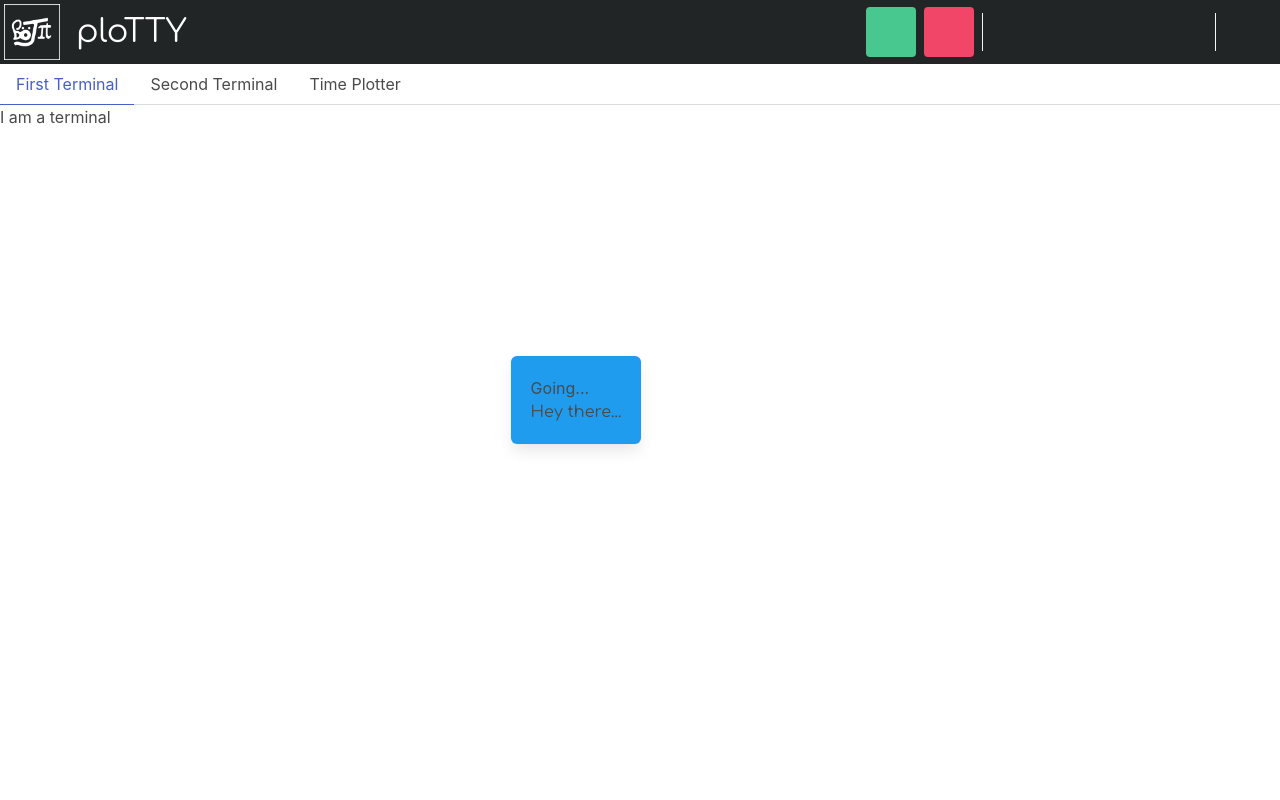
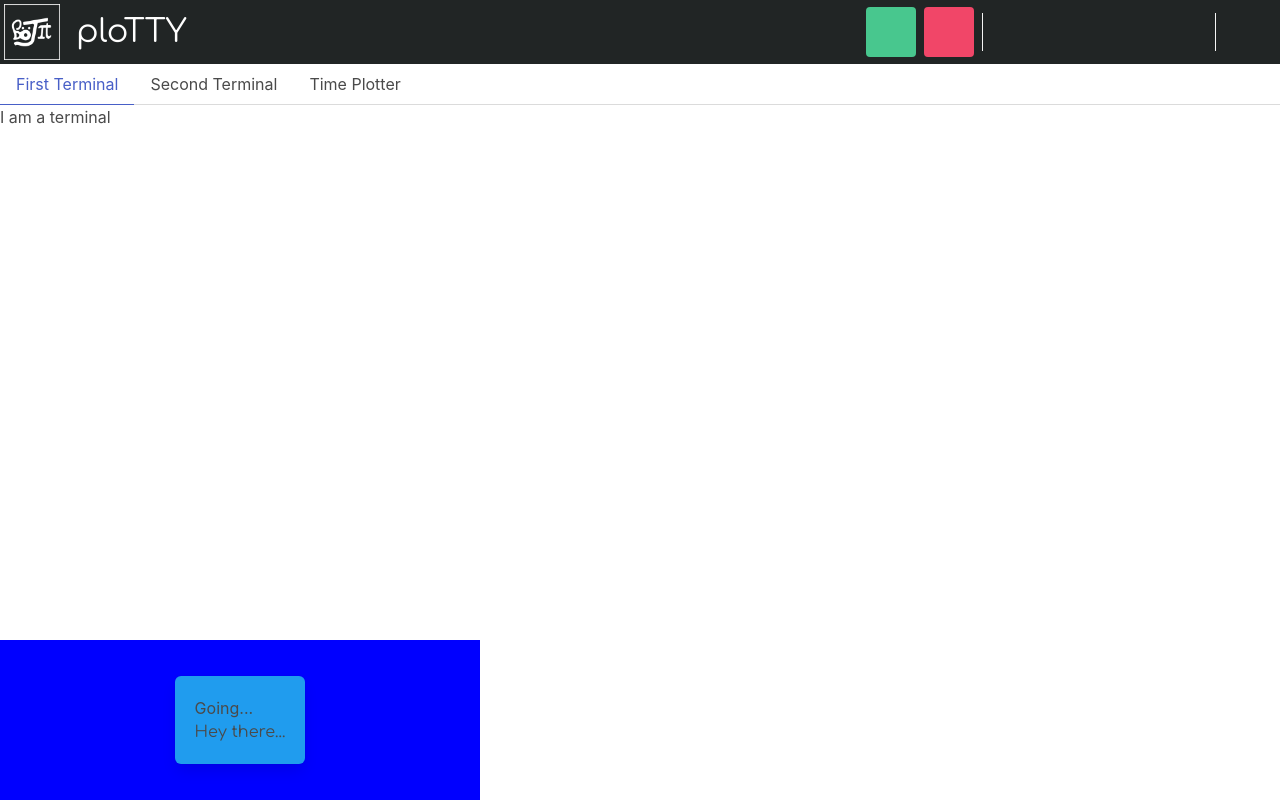
Before and after one commit to BOJIT/ploTTY, a Svelte app: page / in a window 1280 px wide. Both pictures are taken after a click on the button 891 px from the left and 32 px from the top of the page. Built offline with nearby package versions, Linux system fonts and the light colour scheme; some icons are missing.

Commit message:
new import alias, better scss variable sharing

```diff
--- /dev/null
+++ b/src/constants.scss
@@ -0,0 +1,8 @@
+@charset "utf-8";
+
+$primary: rgb(33, 37, 37);
+$gap: 32px;
+$tablet: 400px;
+$desktop: 600px + (2 * $gap);
+$widescreen: 1152px + (2 * $gap);
+$fullhd: 1344px + (2 * $gap);
--- a/src/main.scss
+++ b/src/main.scss
@@ -1,13 +1,6 @@
 @charset "utf-8";
 
-/* Bulma CSS and Extensions */
-$primary: rgb(33, 37, 37);
-
-$gap: 32px;
-$tablet: 400px;
-$desktop: 600px + (2 * $gap);
-$widescreen: 1152px + (2 * $gap);
-$fullhd: 1344px + (2 * $gap);
+@import "./constants.scss";
 
 @import "~bulma/bulma";
 
--- a/src/svelte/App.svelte
+++ b/src/svelte/App.svelte
@@ -4,7 +4,7 @@
 	import Panels from "./components/panels";
 	import Popup from "./components/Popup.svelte";
 
-	import { modal, popup } from "./store/overlays";
+	import { modal } from "./store/overlays";
 
 	/* List of current windows (global state) */
 	let tabs = [
@@ -35,6 +35,4 @@
 {/if}
 
 <!-- TODO add popups here -->
-{#each $popup as entry}
-	<Popup {...entry} />
-{/each}
+<Popup />
--- a/src/svelte/components/Navbar.svelte
+++ b/src/svelte/components/Navbar.svelte
@@ -4,10 +4,10 @@
 	import { faPlay, faStop, faFileAlt, faFolderOpen, faSave, faCopy, faCog, faBars } from '@fortawesome/free-solid-svg-icons';
 
 	/* Images */
-	import imgBojitLogo from '../../assets/img/bojit_logo_square.png';
+	import imgBojitLogo from 'src/assets/img/bojit_logo_square.png';
 
 	/* Overlays */
-	import { modal, popup } from '../store/overlays';
+	import { modal, popup } from 'src/svelte/store/overlays';
 	import Modals from './modals';
 </script>
 
--- a/src/svelte/components/Popup.svelte
+++ b/src/svelte/components/Popup.svelte
@@ -1,35 +1,40 @@
 <script lang="ts">
-    /* Interface and default message */
-    export let title:string = "Example Popup";
-    export let message:string = "Lorem amet do minim voluptate esse enim labore sunt.";
-    export let type: "info" | "warning" | "error" = "info";
-    export let timeout: Number | undefined = undefined;
-
-    if(timeout !== undefined) {
-        console.log("No Timeout...");
-    }
+    import { popup } from "src/svelte/store/overlays"
 
 </script>
 
 <div class="container">
-    <div class="box"
-            class:popup-info="{type === "info"}"
-            class:popup-warning="{type === "warning"}"
-            class:popup-error="{type === "error"}">
-        <h1>{title}</h1>
-        <p>{message}</p>
-    </div>
+    {#each $popup as entry}
+        <div class="box"
+                class:popup-info="{entry.type === "info"}"
+                class:popup-warning="{entry.type === "warning"}"
+                class:popup-error="{entry.type === "error"}">
+            <h1>{entry.title}</h1>
+            <p>{entry.message}</p>
+        </div>
+    {/each}
 </div>
 
+<style lang="scss">
+    @charset "utf-8";
+    @import "src/constants.scss";
 
-<style>
     .container {
         position: fixed;
         display: grid;
         place-items: center;
-        height: 100%;
-        width: 100%;
+        height: 20%;    /* TODO make dependent on message height + a bit */
+        width: 30em;
+        bottom: 0;
+        left: 0;
         pointer-events: none;
+        background-color: blue;
+    }
+
+    @media screen and (max-width: ($desktop - 1)) {
+        .container {
+            width: 100%;
+        }
     }
 
     .popup-info {
--- a/src/svelte/components/modals/components/Modal.svelte
+++ b/src/svelte/components/modals/components/Modal.svelte
@@ -3,7 +3,7 @@
 	export let title: string = "Example Modal";
 	export let confirm: boolean = true;
 
-	import { modal } from '../../../store/overlays';
+	import { modal } from 'src/svelte/store/overlays';
 	import { fade, scale } from 'svelte/transition';
 
 	/* Handler to close modal */
--- a/src/svelte/store/overlays.ts
+++ b/src/svelte/store/overlays.ts
@@ -1,5 +1,4 @@
 import { writable } from 'svelte/store';
-import Popup__SvelteComponent_ from '../components/Popup.svelte';
 
 /* Modal Overlay */
 export let modal = writable();
--- a/tsconfig.json
+++ b/tsconfig.json
@@ -4,6 +4,10 @@
 	"exclude": ["node_modules/*", "__sapper__/*", "static/*"],
 	"compilerOptions": {
 		"allowJs": true,
-		"esModuleInterop": true
+		"esModuleInterop": true,
+		"baseUrl": "./",
+		"paths": {
+			"src/*": ["src/*"]
+		}
 	}
 }
--- a/webpack.common.js
+++ b/webpack.common.js
@@ -8,7 +8,8 @@ module.exports = {
 	},
 	resolve: {
 		alias: {
-			svelte: path.dirname(require.resolve('svelte/package.json'))
+			svelte: path.dirname(require.resolve('svelte/package.json')),
+			src: path.resolve(__dirname, 'src/')
 		},
 		extensions: ['.mjs', '.js', '.ts', '.svelte'],
 		mainFields: ['svelte', 'browser', 'module', 'main'],
```
